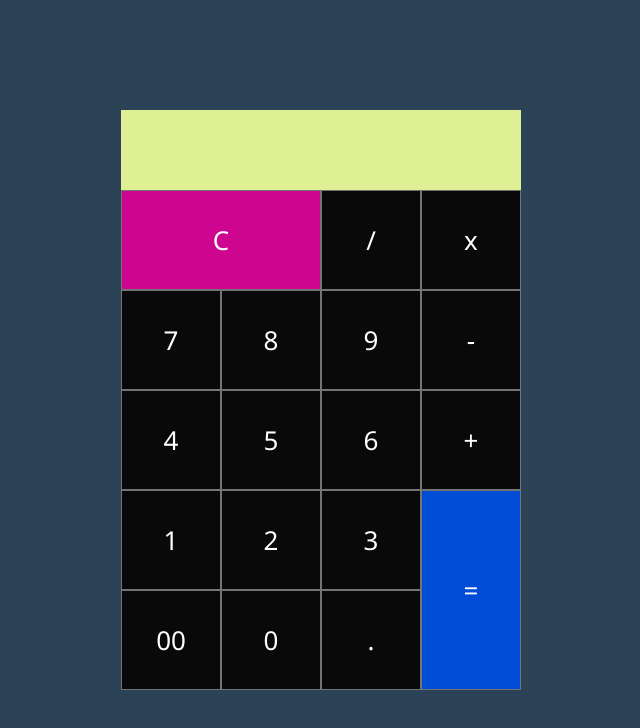
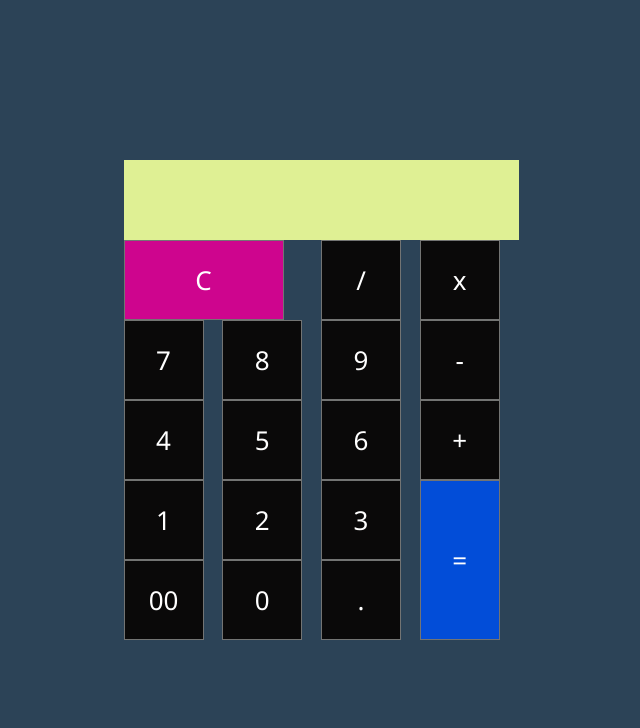
Before and after one commit to AdiMunawar31/calculator, a plain HTML site: page index.html in a window 1280 px wide. Shown: the whole page, without its empty margins (319-959 px from the left). Drawn offline with Linux system fonts and the light colour scheme.

Commit message:
index
size

```diff
--- a/index.html
+++ b/index.html
@@ -42,8 +42,8 @@
         .calculator span {
             cursor: pointer;
             display: grid;
-            width: 100px;
-            height: 100px;
+            width: 80px;
+            height: 80px;
             background-color: rgb(10, 9, 9);
             border: 1px solid rgb(115, 116, 115);
             color: white;
@@ -55,19 +55,19 @@
         .calculator span:active {
             background-color: rgb(255, 230, 0);
             color: black;
-            width: 101px;
-            height: 101px;
+            width: 81px;
+            height: 81px;
         }
 
         .calculator span.c {
             grid-column: span 2;
-            width: 200px;
+            width: 160px;
             background-color: rgba(216, 2, 145, 0.945);
         }
 
         .calculator span.jumlah {
             grid-row: span 2;
-            height: 200px;
+            height: 160px;
             background-color: rgb(2, 77, 216);
         }
     </style>
```
